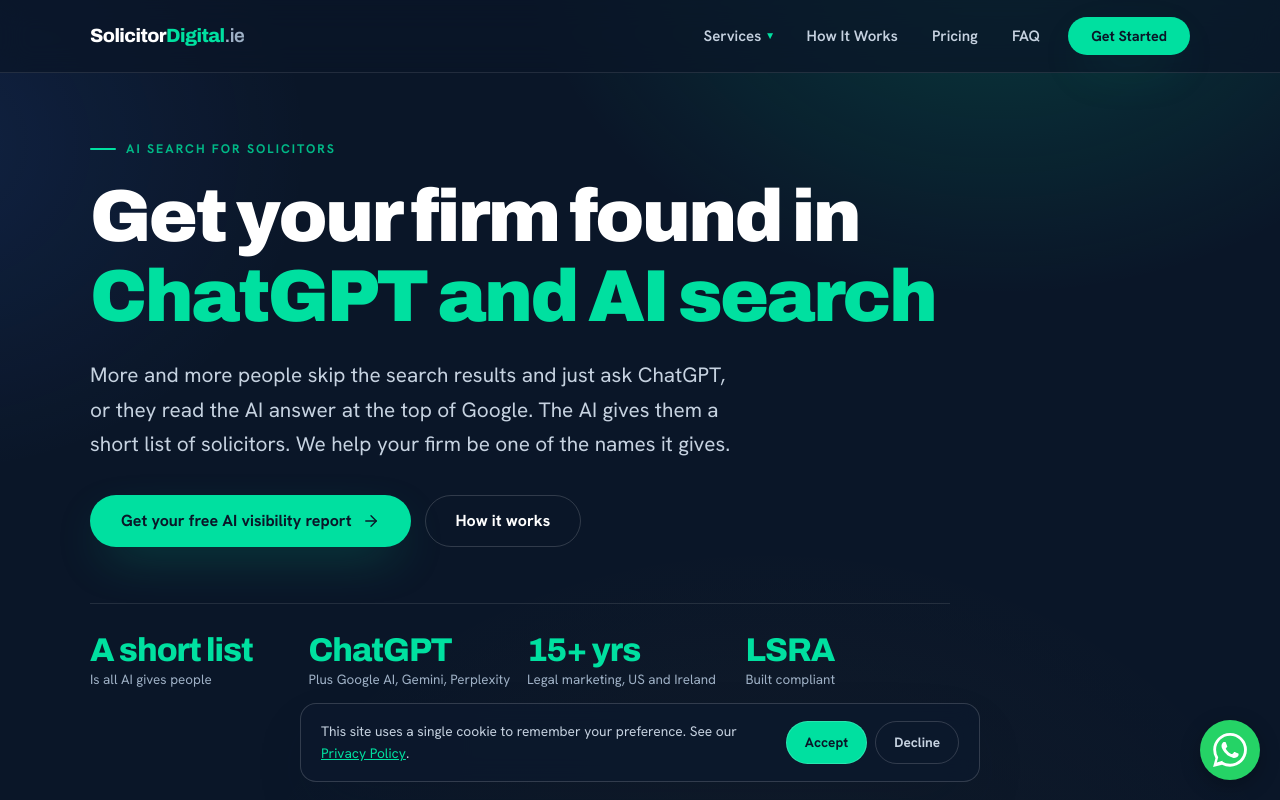
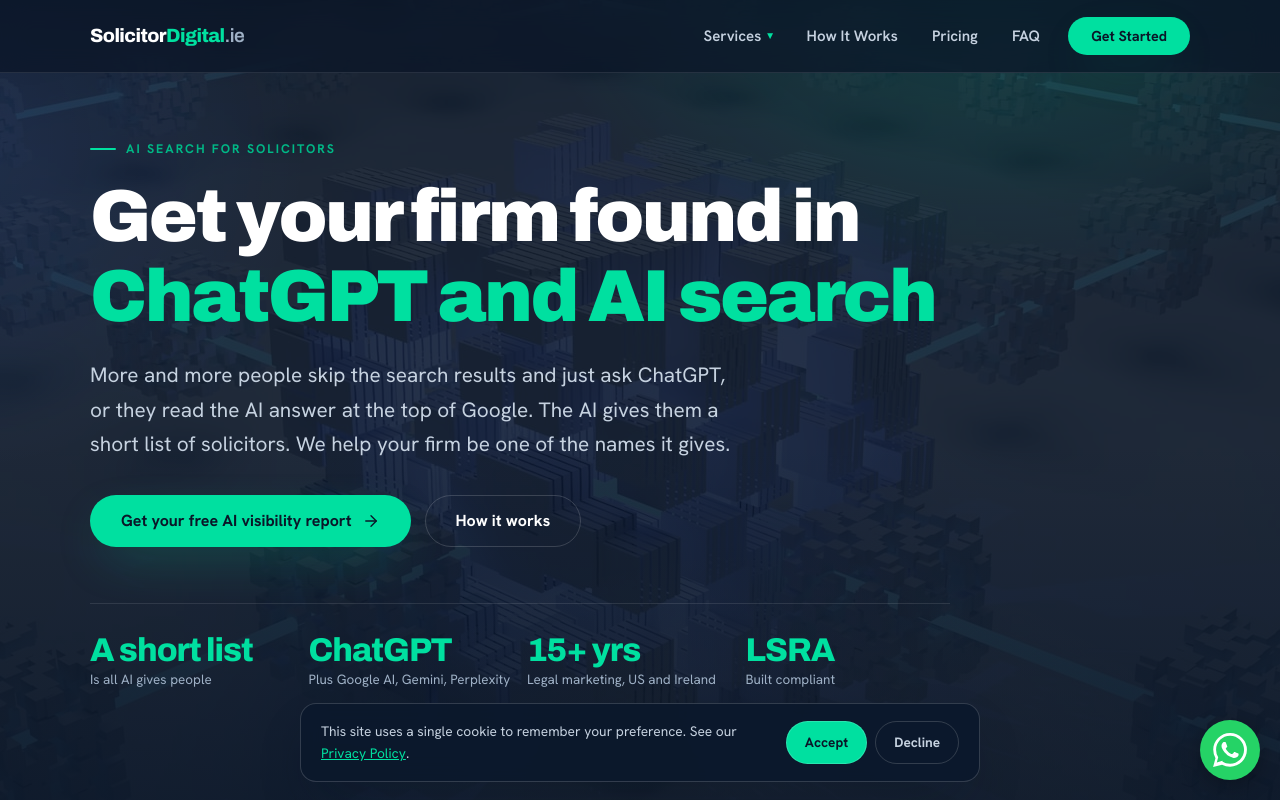
Before and after one commit to caseymeraz/solicitordigital, an Eleventy site: page src/ai-search-for-solicitors.html in a window 1280 px wide. Shown: the top 800 px of the page. Built offline with nearby package versions, Linux system fonts and the light colour scheme; Eleventy itself is replaced by a stand-in of ours; files that its build step writes are made by us from their sources.

Commit message:
Add hero image to AI search page for visual parity with other service pages
- New /images/ai-hero.jpg (abstract AI/data visual, 1280x853, ~150KB)
  sits behind the navy mesh overlay like the six sibling service pages
- fetchpriority=high on the hero img, descriptive alt text
- No dashes; build clean

```diff
--- a/src/ai-search-for-solicitors.html
+++ b/src/ai-search-for-solicitors.html
@@ -97,6 +97,7 @@
 
     <!-- Hero -->
     <section class="hero" id="top">
+        <div class="hero-media"><img src="/images/ai-hero.jpg" alt="Abstract view of AI reading and connecting data, the way ChatGPT and AI search build a short list of firms" fetchpriority="high"></div>
         <div class="container">
             <div class="hero-content">
                 <span class="eyebrow">AI search for solicitors</span>
```
Also changed, not shown: src/images/ai-hero.jpg (added).
